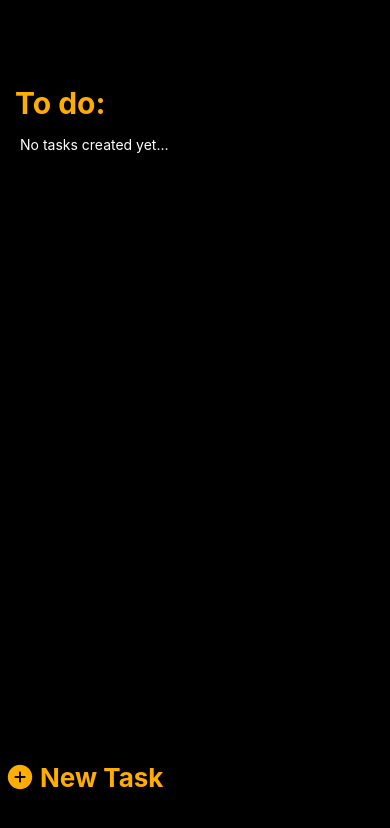
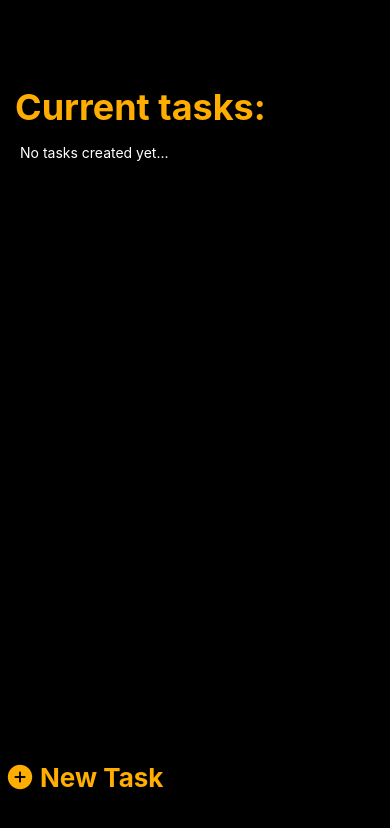
Before and after one commit to mListek/simple-todo, a React Native app: screen / in a window 390 px wide. Shown: the top 828 px of the page. Built offline with nearby package versions, Linux system fonts and the light colour scheme.

Commit message:
modified the header

```diff
--- a/App.js
+++ b/App.js
@@ -7,7 +7,7 @@ export default function App() {
   return (
     <View style={styles.container}>
       <StatusBar style="light" />
-      <Text style={styles.headerText}>To do:</Text>
+      <Text style={styles.headerText}>Current tasks:</Text>
       <TodoList />
     </View>
   );
@@ -22,7 +22,7 @@ const styles = StyleSheet.create({
   headerText: {
     color: colors.neonOrange,
     fontWeight: "bold",
-    fontSize: 30,
+    fontSize: 36,
     margin: 15,
   },
 });
```
